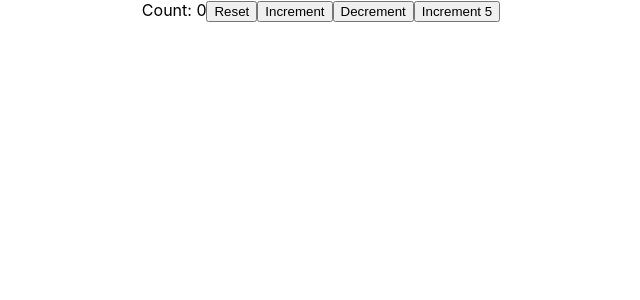
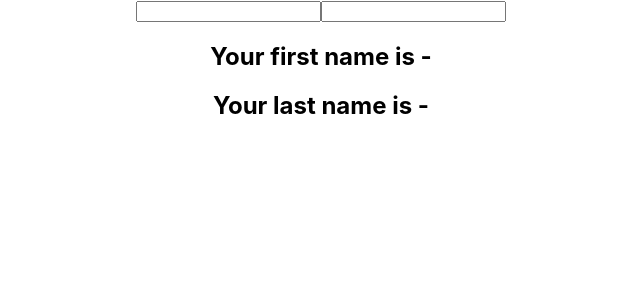
Before and after one commit to NegarSal/React-Hook, a React (Create React App) app: page / in a window 1280 px wide. Shown: the top 300 px of the page, without its empty margins (319-959 px from the left). Built offline with nearby package versions, Linux system fonts and the light colour scheme; the HTML template or start-up script is replaced by a standard one.

Commit message:
useState with object

```diff
--- a/src/App.js
+++ b/src/App.js
@@ -1,9 +1,9 @@
-import HookCounterTwo from "./components/HookCounterTwo";
+import HookCounterThree from "./components/HookCounterThree";
 
 function App() {
   return (
     <div className="App">
-      <HookCounterTwo />
+      <HookCounterThree />
     </div>
   );
 }
--- /dev/null
+++ b/src/components/HookCounterThree.js
@@ -0,0 +1,24 @@
+import React, { useState } from 'react'
+
+function HookCounterThree() {
+
+    const [name, setName] = useState({ fristName: '', lastName: '' })
+    return (
+        <form>
+            <input
+                type='text'
+                value={name.fristName}
+                onChange={e => setName({ ...name, fristName: e.target.value })}
+            />
+            <input
+                type='text'
+                value={name.lastName}
+                onChange={e => setName({ ...name, lastName: e.target.value })}
+            />
+            <h2>Your first name is - {name.fristName}</h2>
+            <h2>Your last name is - {name.lastName}</h2>
+        </form>
+    )
+}
+
+export default HookCounterThree
```
